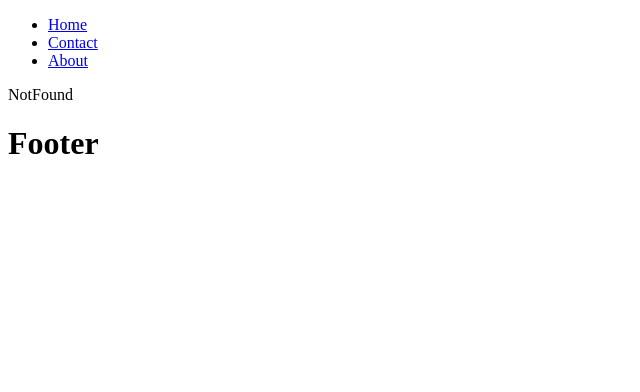
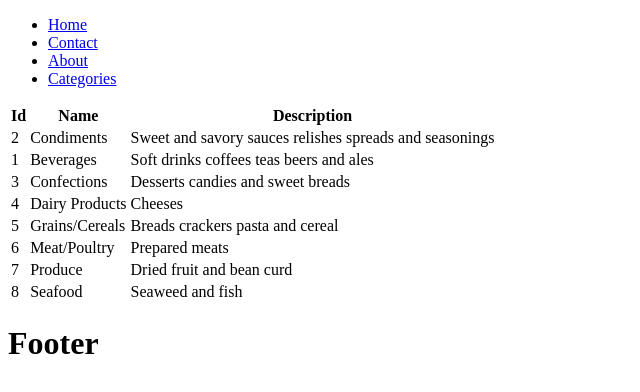
Before and after one commit to yakintech/turkcell-reactjs-tutorial, a React (Vite) app: page /categories in a window 1280 px wide. Shown: the top 392 px of the page, without its empty margins (0-640 px from the left). Built offline with nearby package versions, Linux system fonts and the light colour scheme.

Commit message:
detail page

```diff
--- a/src/App.jsx
+++ b/src/App.jsx
@@ -4,6 +4,8 @@ import HomePage from './pages/HomePage'
 import ContactPage from './pages/ContactPage'
 import AboutPage from './pages/AboutPage'
 import NotFound from './pages/NotFound'
+import CategoriesPage from './pages/CategoriesPage'
+import CategoryDetail from './pages/CategoryDetail'
 
 function App() {
 
@@ -12,11 +14,14 @@ function App() {
       <li><Link to="/">Home</Link></li>
       <li><Link to="/contact">Contact</Link></li>
       <li><Link to="/about">About</Link></li>
+      <li><Link to="/categories">Categories</Link></li>
     </ul>
     <Routes>
       <Route path='/' element={<HomePage />} />
       <Route path='/contact' element={<ContactPage />} />
       <Route path='/about' element={<AboutPage />} />
+      <Route path='/categories' element={<CategoriesPage/>}/>
+      <Route path='/categories/:id' element={<CategoryDetail/>} />
       <Route path='*' element={<NotFound/>} />
     </Routes>
 
--- /dev/null
+++ b/src/data/categoriesData.js
@@ -0,0 +1,42 @@
+export const categoriesData = [
+    {
+        "id": 2,
+        "description": "Sweet and savory sauces relishes spreads and seasonings",
+        "name": "Condiments"
+    },
+    {
+        "id": 1,
+        "description": "Soft drinks coffees teas beers and ales",
+        "name": "Beverages"
+    },
+    {
+        "id": 3,
+        "description": "Desserts candies and sweet breads",
+        "name": "Confections"
+    },
+    {
+        "id": 4,
+        "description": "Cheeses",
+        "name": "Dairy Products"
+    },
+    {
+        "id": 5,
+        "description": "Breads crackers pasta and cereal",
+        "name": "Grains/Cereals"
+    },
+    {
+        "id": 6,
+        "description": "Prepared meats",
+        "name": "Meat/Poultry"
+    },
+    {
+        "id": 7,
+        "description": "Dried fruit and bean curd",
+        "name": "Produce"
+    },
+    {
+        "id": 8,
+        "description": "Seaweed and fish",
+        "name": "Seafood"
+    }
+]
--- /dev/null
+++ b/src/pages/CategoriesPage.jsx
@@ -0,0 +1,27 @@
+import React from 'react'
+import { categoriesData } from '../data/categoriesData'
+
+function CategoriesPage() {
+  return <>
+    <table>
+        <thead>
+            <tr>
+                <th>Id</th>
+                <th>Name</th>
+                <th>Description</th>
+            </tr>
+        </thead>
+        <tbody>
+            {
+                categoriesData.map(item => <tr>
+                    <td>{item.id}</td>
+                    <td>{item.name}</td>
+                    <td>{item.description}</td>
+                </tr>)
+            }
+        </tbody>
+    </table>
+  </>
+}
+
+export default CategoriesPage
--- /dev/null
+++ b/src/pages/CategoryDetail.jsx
@@ -0,0 +1,21 @@
+import React from 'react'
+import { useParams } from 'react-router-dom'
+import { categoriesData } from '../data/categoriesData'
+
+function CategoryDetail() {
+
+    var { id } = useParams()
+
+    var detail = categoriesData.find(q => q.id == id)
+
+    return <>
+        <h1>Category Detail</h1>
+        <hr />
+        <h1>Id: {id}</h1>
+        <h1>Name: {detail?.name}</h1>
+        <h1>Description: {detail?.description
+            }</h1>
+    </>
+}
+
+export default CategoryDetail
```
